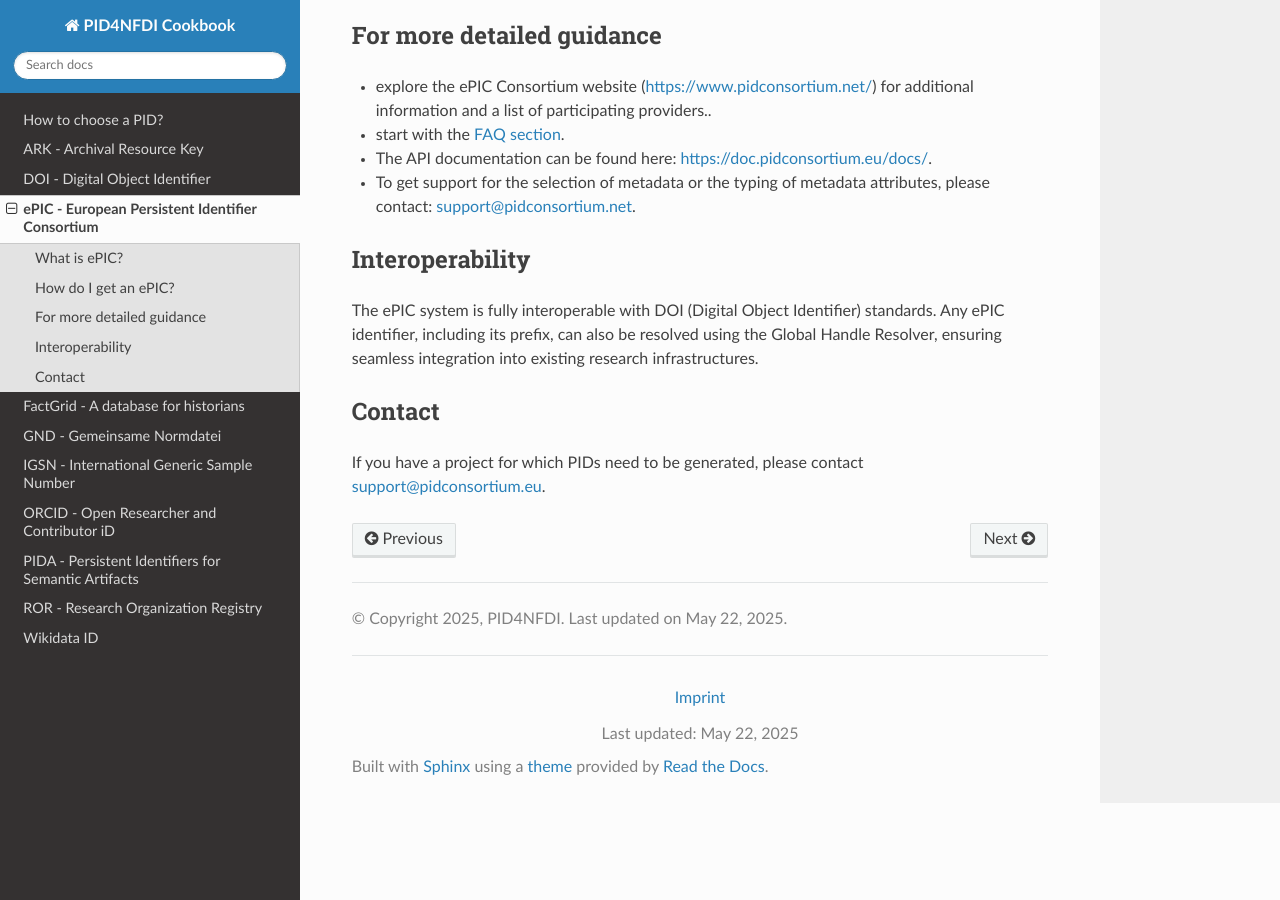
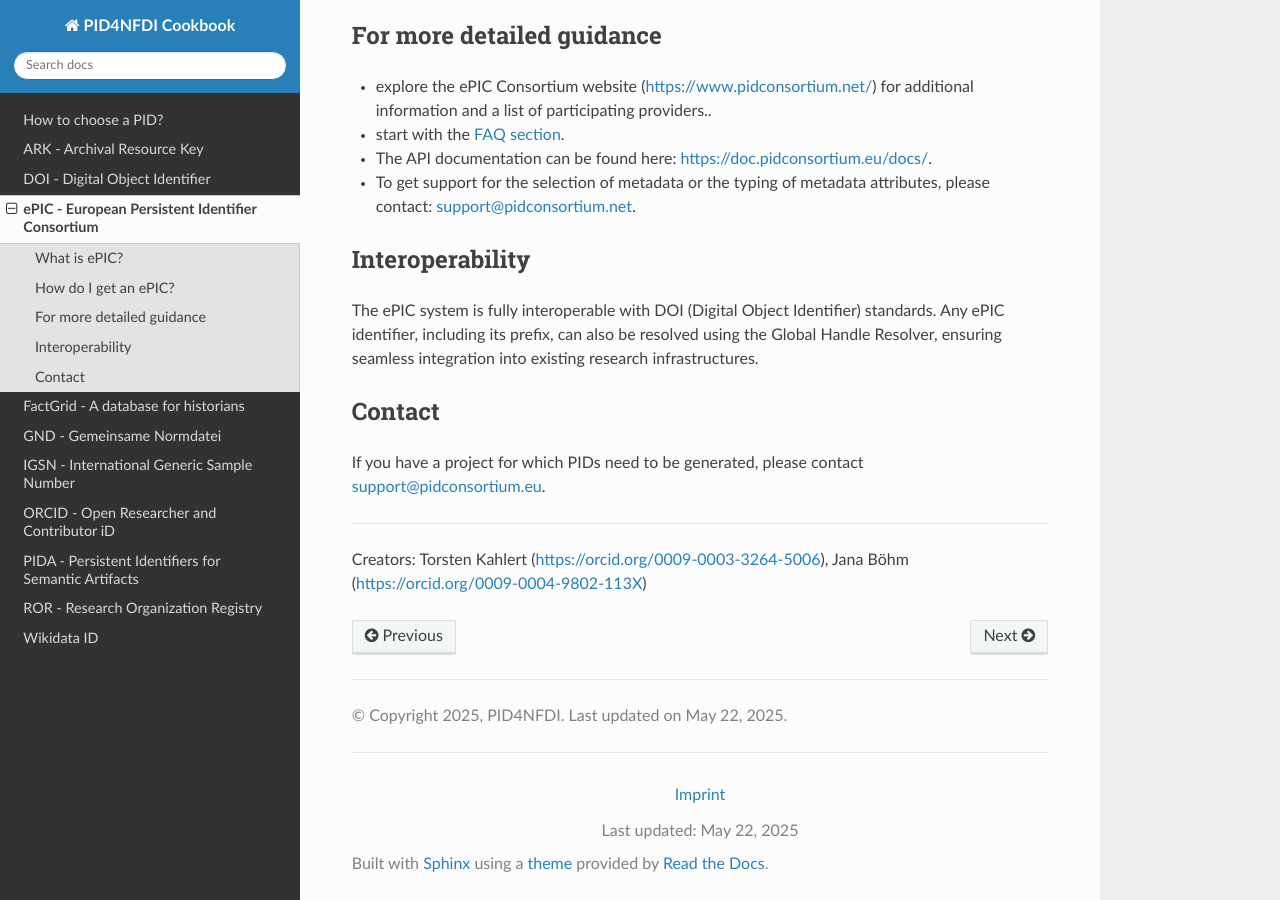
Before and after one commit to stephw-tib/pid4nfdi-training, a Sphinx documentation site: the page built from docs/source/epic.rst, in a window 1280 px wide and 900 px high, scrolled down 877 px. Built offline with Sphinx 7.4.7 and the Read the Docs theme 3.1.0, drawn with Linux system fonts in a browser that asks for light colours; pages that are not in the unit, such as notebooks, are missing from menus.

Commit message:
Update epic.rst
add creators

Signed-off-by: stephw-tib <62946028+stephw-tib@users.noreply.github.com>

```diff
--- a/docs/source/epic.rst
+++ b/docs/source/epic.rst
@@ -41,3 +41,7 @@ Contact
 -------
 
 If you have a project for which PIDs need to be generated, please contact support@pidconsortium.eu.
+
+----
+
+Creators: Torsten Kahlert (https://orcid.org/0009-0003-3264-5006), Jana Böhm (https://orcid.org/0009-0004-9802-113X)
```
